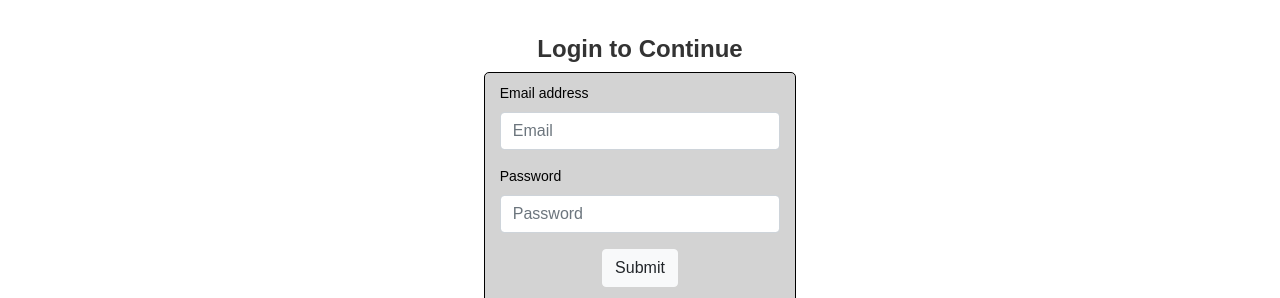
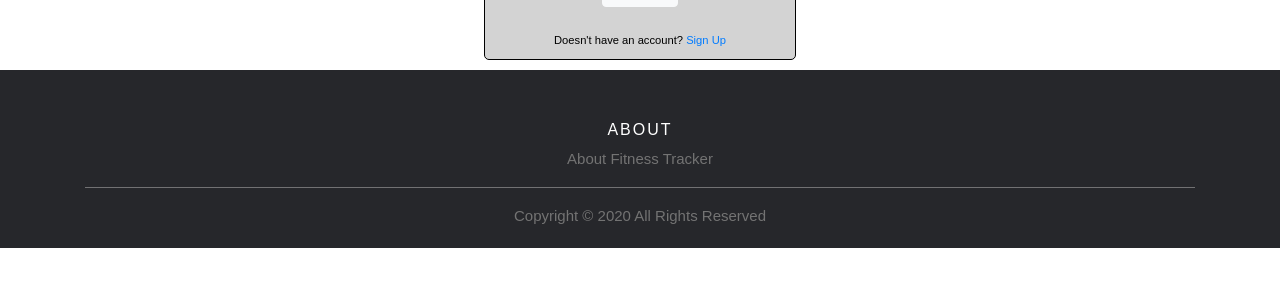
Before and after one commit to SarahV2/fitness-app-frontend, a React (Create React App) app: page / in a window 1280 px wide. Shown: the part 624-922 px from the top of the page. After the commit the page ends 872 px from the top, so only its background shows below. Built offline with nearby package versions, Linux system fonts and the light colour scheme.

Commit message:
type:style

```diff
--- a/src/App.css
+++ b/src/App.css
@@ -119,3 +119,7 @@ body {
   background-color: black;
   color: white;
 }
+
+#footer{
+  background-color: black;
+}
--- /dev/null
+++ b/src/Footer.css
@@ -0,0 +1,30 @@
+.site-footer {
+  background-color: #26272b;
+  padding: 45px 0 20px;
+  font-size: 15px;
+  line-height: 24px;
+  color: #737373;
+}
+.site-footer hr {
+  border-top-color: #bbb;
+  opacity: 0.5;
+}
+.site-footer hr.small {
+  margin: 20px 0;
+}
+.site-footer h6 {
+  color: #fff;
+  font-size: 16px;
+  text-transform: uppercase;
+  margin-top: 5px;
+  letter-spacing: 2px;
+}
+
+.copyright-text {
+  margin: 0;
+}
+
+.site-footer .copyright-text
+{
+  text-align: center;
+}
--- /dev/null
+++ b/src/components/Footer.js
@@ -0,0 +1,25 @@
+import React, { Component } from 'react';
+import './../Footer.css';
+
+export default class Footer extends Component {
+  render() {
+    return (
+      <footer class='site-footer'>
+        <div class='container'>
+          <div class='col-sm-12 col-md-12 col-xs-12'>
+            <h6>About</h6>
+            <p class='text-text-center'>About Fitness Tracker</p>
+          </div>
+          <hr />
+        </div>
+        <div class='container'>
+          <div class='col-md-12 col-sm-12 col-xs-12 '>
+            <p class='copyright-text'>
+              Copyright &copy; 2020 All Rights Reserved
+            </p>
+          </div>
+        </div>
+      </footer>
+    );
+  }
+}
--- a/src/components/Home.js
+++ b/src/components/Home.js
@@ -3,6 +3,7 @@ import { Button } from 'react-bootstrap';
 import MusclesList from './MusclesList';
 import axios from 'axios';
 import Login from './Login';
+import Footer from './Footer';
 export default class Home extends Component {
   state = {
     userWorkouts: '',
@@ -37,12 +38,13 @@ export default class Home extends Component {
             id='main-img'
             src={require('./../images/2l.jpg')}
             className='img-fluid'
-            style={{ width: '100vw', marginTop: '0.1%', marginBottom: '2%' }}
+            style={{ width: '100vw', height:'30vh', marginTop: '0.1%', marginBottom: '2%' }}
           />
         </div>
         {!userID?<Login/>:''}
         {userWorkouts!==''? <MusclesList workouts={userWorkouts} />:''}
 
+     <Footer/>
       </div>
     );
   }
--- a/src/components/MusclesList.js
+++ b/src/components/MusclesList.js
@@ -6,6 +6,9 @@ let listOfMuscles = [
   { id: 1, name: 'Muscle 1', url: 'img001.jpg' },
   { id: 2, name: 'Muscle 2', url: 'img002.jpg' },
   { id: 3, name: 'Muscle 3', url: 'img003.jpg' },
+  { id: 4, name: 'Muscle 4', url: 'img003.jpg' },
+  { id: 5, name: 'Muscle 5', url: 'img003.jpg' },
+  { id: 6, name: 'Muscle 6', url: 'img003.jpg' },
 ];
 export default class MusclesList extends Component {
   state = {
```
